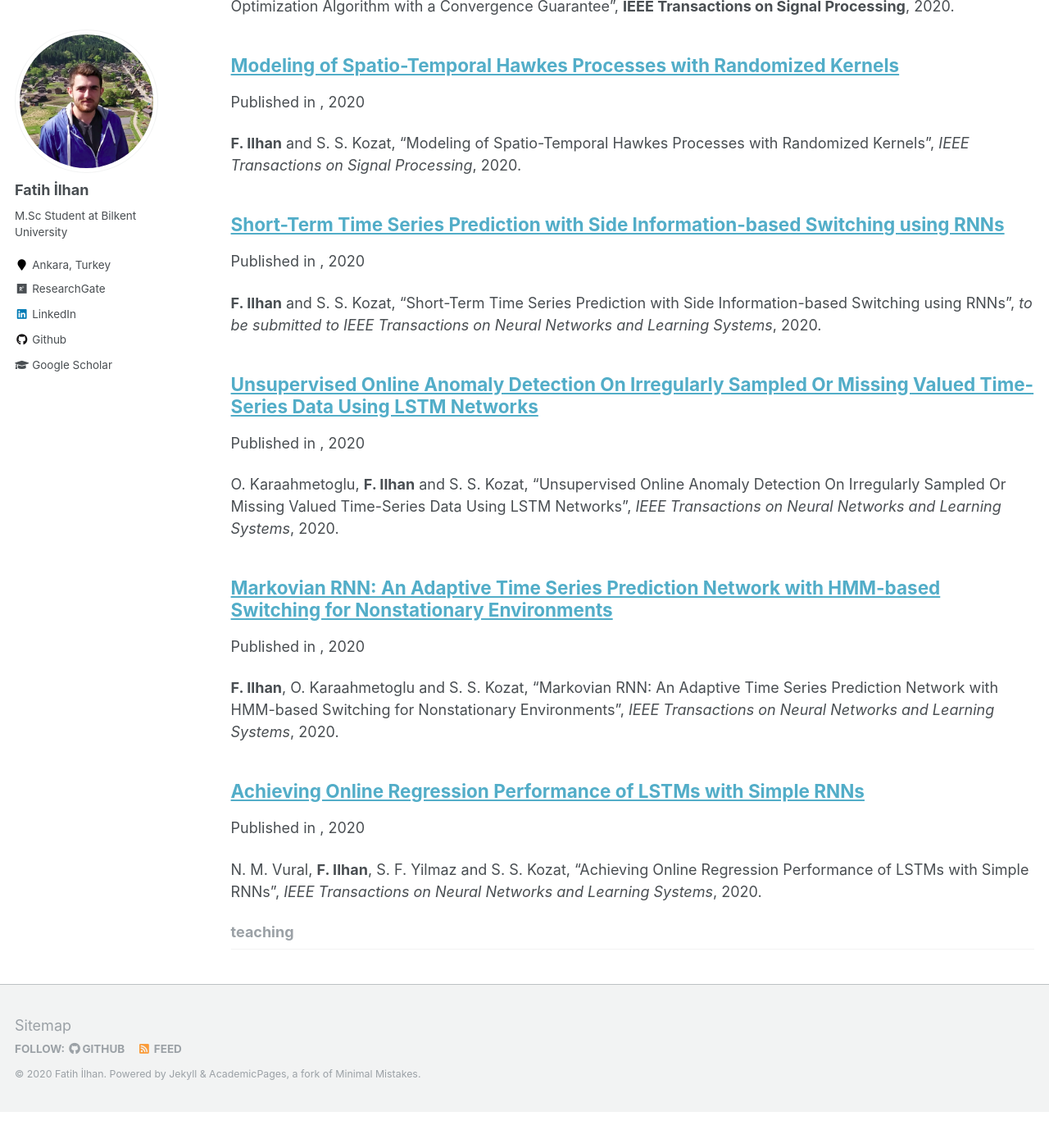
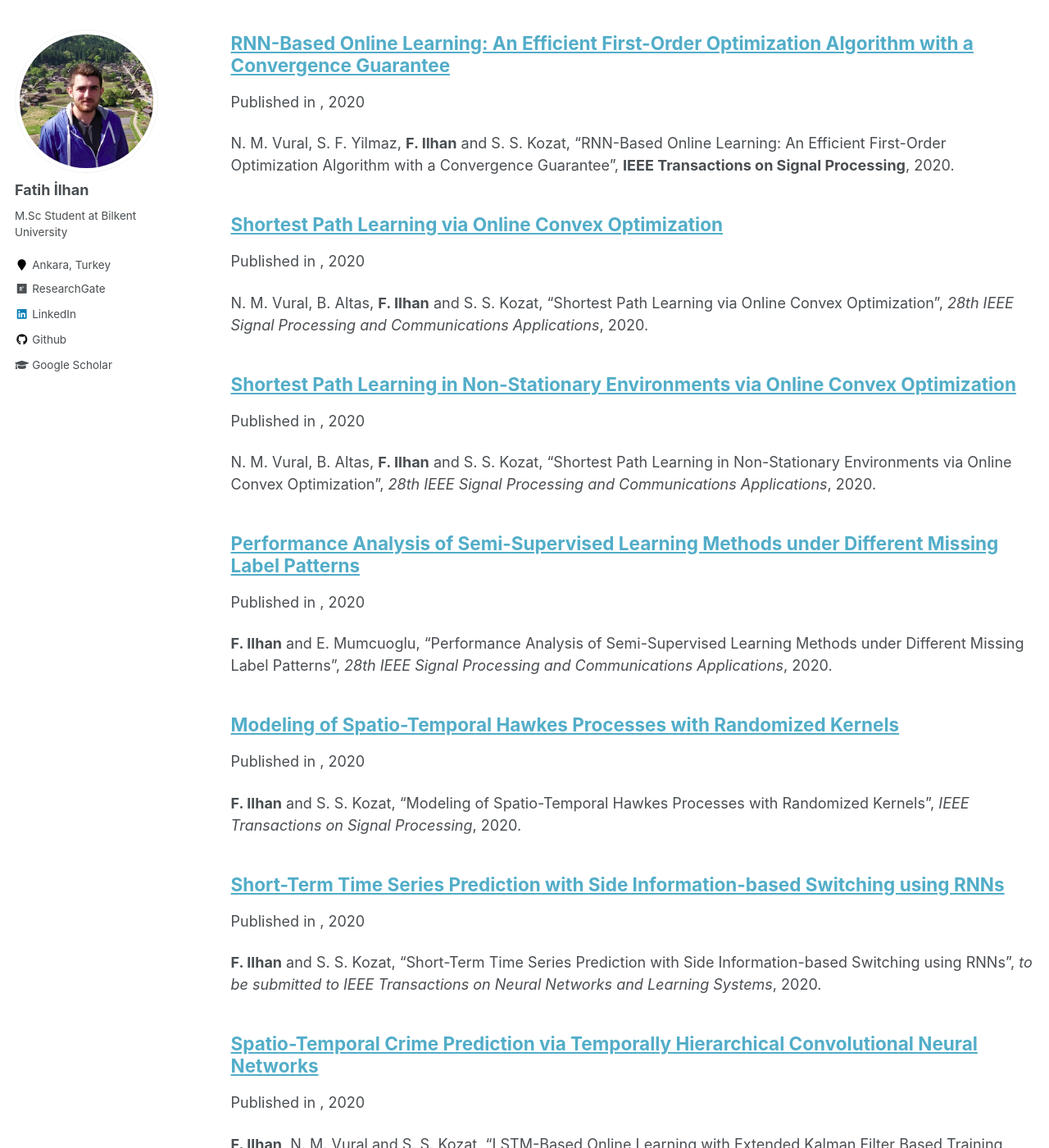
Before and after one commit to fatih-ilhan/fatih-ilhan.github.io, a Jekyll site: the page built from _pages/collection-archive.html, in a window 1280 px wide and 1400 px high, scrolled down 1450 px. Shown: the whole window at 82% size. Built offline with Jekyll 4.4.1, drawn with Linux system fonts in a browser that asks for light colours; before the commit the page ends 2806 px from its top, so only the background shows below that; some of the changed text lies outside the part shown.

Commit message:
update publications

```diff
--- a/_publications/EKF.md
+++ b/_publications/EKF.md
@@ -0,0 +1,6 @@
+---
+title: "LSTM-Based Online Learning with Extended Kalman Filter Based Training Algorithm"
+collection: publications
+permalink: /publications/EKF
+---
+<b>F. Ilhan</b>, S. F. Tekin and B. Aksoy, "Spatio-Temporal Crime Prediction via Temporally Hierarchical Convolutional Neural Networks", <i>28th IEEE Signal Processing and Communications Applications</i>, 2020.
--- a/_publications/SPL.md
+++ b/_publications/SPL.md
@@ -0,0 +1,6 @@
+---
+title: "Shortest Path Learning via Online Convex Optimization"
+collection: publications
+permalink: /publications/SPL
+---
+N. M. Vural, B. Altas, <b>F. Ilhan</b> and S. S. Kozat, "Shortest Path Learning via Online Convex Optimization", <i>28th IEEE Signal Processing and Communications Applications</i>, 2020.
--- a/_publications/SPLNSE.md
+++ b/_publications/SPLNSE.md
@@ -0,0 +1,6 @@
+---
+title: "Shortest Path Learning in Non-Stationary Environments via Online Convex Optimization"
+collection: publications
+permalink: /publications/SPLNSE
+---
+N. M. Vural, B. Altas, <b>F. Ilhan</b> and S. S. Kozat, "Shortest Path Learning in Non-Stationary Environments via Online Convex Optimization", <i>28th IEEE Signal Processing and Communications Applications</i>, 2020.
--- a/_publications/SSLM.md
+++ b/_publications/SSLM.md
@@ -0,0 +1,8 @@
+---
+title: "Performance Analysis of Semi-Supervised Learning Methods under Different Missing Label Patterns"
+collection: publications
+permalink: /publications/SSLM
+---
+<b>F. Ilhan</b> and E. Mumcuoglu, "Performance Analysis of Semi-Supervised Learning Methods under Different Missing Label Patterns", <i>28th IEEE Signal Processing and Communications Applications</i>, 2020.
+
+[[code]](https://github.com/fatih-ilhan/ssl-exploration)
--- a/_publications/THCNN.md
+++ b/_publications/THCNN.md
@@ -0,0 +1,6 @@
+---
+title: "Spatio-Temporal Crime Prediction via Temporally Hierarchical Convolutional Neural Networks"
+collection: publications
+permalink: /publications/THCNN
+---
+<b>F. Ilhan</b>, N. M. Vural and S. S. Kozat, "LSTM-Based Online Learning with Extended Kalman Filter Based Training Algorithm", <i>28th IEEE Signal Processing and Communications Applications</i>, 2020.
--- a/_publications/TSMCC.md
+++ b/_publications/TSMCC.md
@@ -0,0 +1,8 @@
+---
+title: "A Two-Stage Multi-Class Classification Approach Based on Anomaly Detection"
+collection: publications
+permalink: /publications/TSMCC
+---
+<b>F. Ilhan</b>, S. F. Yilmaz and S. S. Kozat, "A Two-Stage Multi-Class Classification Approach Based on Anomaly Detection", <i>28th IEEE Signal Processing and Communications Applications</i>, 2020.
+
+[[code]](https://github.com/fatih-ilhan/anomaly-detection-for-mcc)
```
Also changed, not shown: _pages/about.md (+0 -2 lines), _pages/publications.md (+1 -1 lines).
